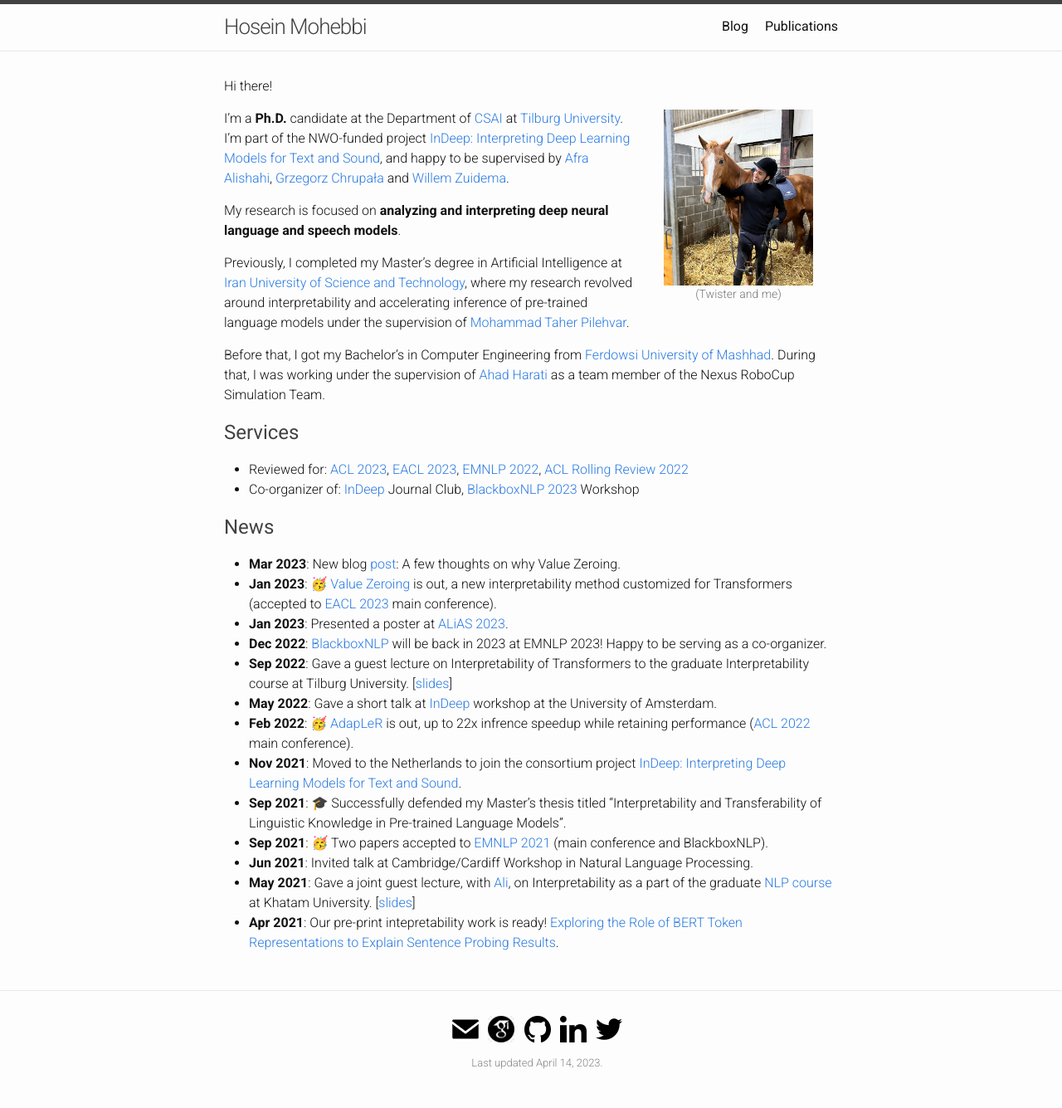
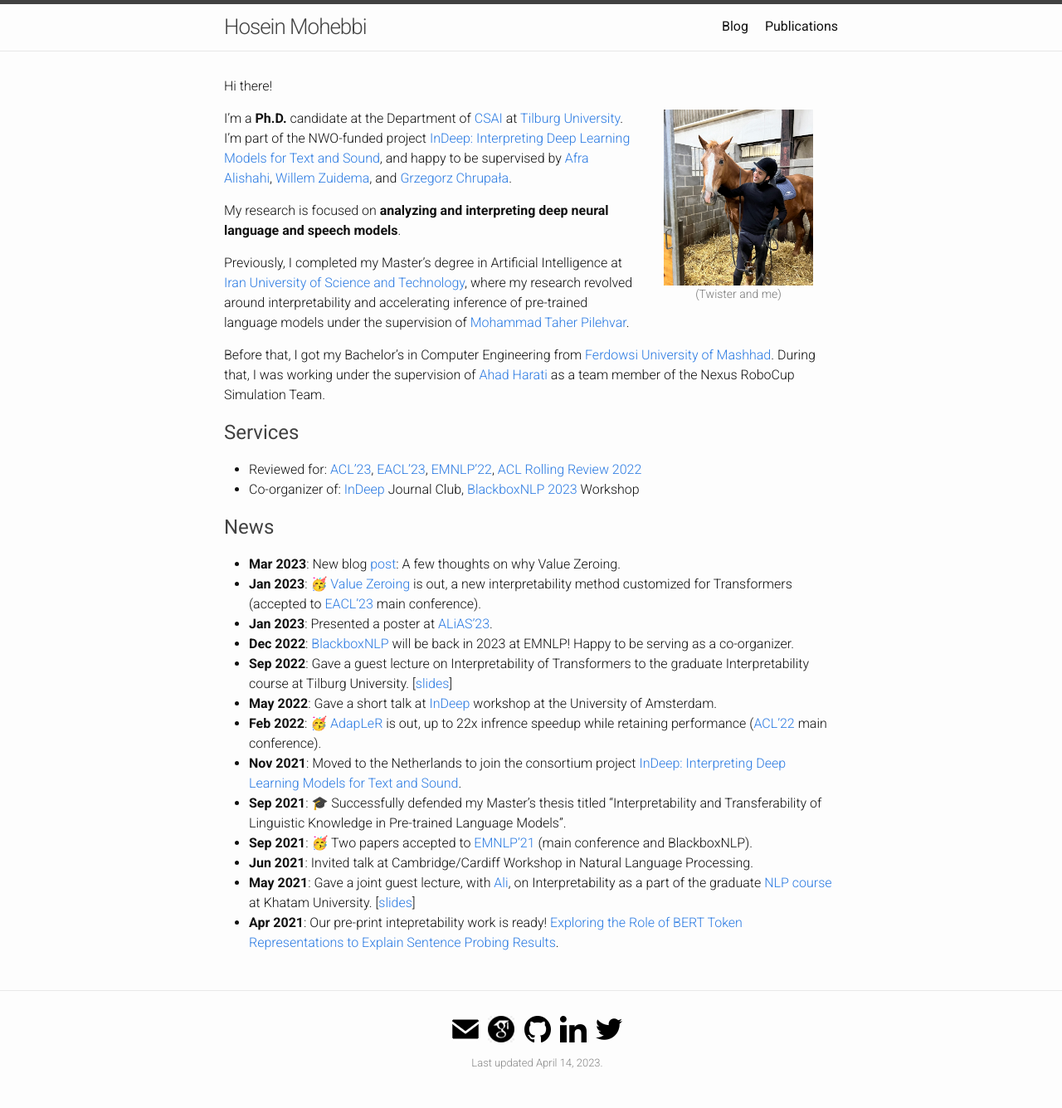
Before and after one commit to hmohebbi/hmohebbi.github.io, a Jekyll site: the page built from index.md, in a window 1280 px wide. Shown: the whole page at 83% size. Built offline with Jekyll 4.4.1, drawn with Linux system fonts in a browser that asks for light colours.

Commit message:
Update index.md

```diff
--- a/index.md
+++ b/index.md
@@ -21,7 +21,7 @@ layout: default
 
 Hi there!
 
-I'm a __Ph.D.__ candidate at the Department of [CSAI](https://www.tilburguniversity.edu/about/schools/tshd/departments/dca) at [Tilburg University](https://www.tilburguniversity.edu/). I'm part of the NWO-funded project [InDeep: Interpreting Deep Learning Models for Text and Sound](https://interpretingdl.github.io/), and happy to be supervised by [Afra Alishahi](http://afra.alishahi.name/), [Grzegorz Chrupała](https://grzegorz.chrupala.me/) and [Willem Zuidema](https://staff.fnwi.uva.nl/w.zuidema/).
+I'm a __Ph.D.__ candidate at the Department of [CSAI](https://www.tilburguniversity.edu/about/schools/tshd/departments/dca) at [Tilburg University](https://www.tilburguniversity.edu/). I'm part of the NWO-funded project [InDeep: Interpreting Deep Learning Models for Text and Sound](https://interpretingdl.github.io/), and happy to be supervised by [Afra Alishahi](http://afra.alishahi.name/), [Willem Zuidema](https://staff.fnwi.uva.nl/w.zuidema/), and [Grzegorz Chrupała](https://grzegorz.chrupala.me/).
 
 My research is focused on __analyzing and interpreting deep neural language and speech models__.
 
@@ -32,20 +32,20 @@ Before that, I got my Bachelor’s in Computer Engineering from [Ferdowsi Univer
 
 
 ## <span style="color:#424242">Services </span>
-* Reviewed for: [ACL 2023](https://2023.aclweb.org/), [EACL 2023](https://2023.eacl.org/), [EMNLP 2022](https://2022.emnlp.org/), [ACL Rolling Review 2022](https://aclrollingreview.org/)
+* Reviewed for: [ACL'23](https://2023.aclweb.org/), [EACL'23](https://2023.eacl.org/), [EMNLP'22](https://2022.emnlp.org/), [ACL Rolling Review 2022](https://aclrollingreview.org/)
 * Co-organizer of: [InDeep](https://interpretingdl.github.io/) Journal Club, [BlackboxNLP 2023](https://blackboxnlp.github.io/) Workshop
 
 ## <span style="color:#424242">News </span>
 * __Mar 2023__: New blog [post](https://hmohebbi.github.io/blog/value-zeroing): A few thoughts on why Value Zeroing.
-* __Jan 2023__: 🥳 [Value Zeroing](https://arxiv.org/abs/2301.12971) is out, a new interpretability method customized for Transformers (accepted to [EACL 2023](https://2023.eacl.org/) main conference).
-* __Jan 2023__: Presented a poster at [ALiAS 2023](https://staff.fnwi.uva.nl/w.zuidema/alias-2023/).
-* __Dec 2022__: [BlackboxNLP](https://blackboxnlp.github.io/) will be back in 2023 at EMNLP 2023! Happy to be serving as a co-organizer.
+* __Jan 2023__: 🥳 [Value Zeroing](https://arxiv.org/abs/2301.12971) is out, a new interpretability method customized for Transformers (accepted to [EACL'23](https://2023.eacl.org/) main conference).
+* __Jan 2023__: Presented a poster at [ALiAS'23](https://staff.fnwi.uva.nl/w.zuidema/alias-2023/).
+* __Dec 2022__: [BlackboxNLP](https://blackboxnlp.github.io/) will be back in 2023 at EMNLP! Happy to be serving as a co-organizer.
 * __Sep 2022__: Gave a guest lecture on Interpretability of Transformers to the graduate Interpretability course at Tilburg University. \[[slides](https://drive.google.com/file/d/1Z39YSfzpzzkqAiMxVdW1nOkudfYVgj_y/view?usp=sharing)\]
 * __May 2022__: Gave a short talk at [InDeep](https://interpretingdl.github.io/) workshop at the University of Amsterdam.
-* __Feb 2022__: 🥳 [AdapLeR](https://aclanthology.org/2022.acl-long.1/) is out, up to 22x infrence speedup while retaining performance ([ACL 2022](https://www.2022.aclweb.org/) main conference).
+* __Feb 2022__: 🥳 [AdapLeR](https://aclanthology.org/2022.acl-long.1/) is out, up to 22x infrence speedup while retaining performance ([ACL'22](https://www.2022.aclweb.org/) main conference).
 * __Nov 2021__: Moved to the Netherlands to join the consortium project [InDeep: Interpreting Deep Learning Models for Text and Sound](https://interpretingdl.github.io/).
 * __Sep 2021__: 🎓 Successfully defended my Master's thesis titled "Interpretability and Transferability of Linguistic Knowledge in Pre-trained Language Models".
-* __Sep 2021__: 🥳 Two papers accepted to [EMNLP 2021](https://2021.emnlp.org/) (main conference and BlackboxNLP).
+* __Sep 2021__: 🥳 Two papers accepted to [EMNLP'21](https://2021.emnlp.org/) (main conference and BlackboxNLP).
 * __Jun 2021__: Invited talk at Cambridge/Cardiff Workshop in Natural Language Processing.
 * __May 2021__: Gave a joint guest lecture, with [Ali](https://www.amodarressi.com/), on Interpretability as a part of the graduate [NLP course](https://teias-courses.github.io/nlp99/) at Khatam University. \[[slides](https://drive.google.com/file/d/1cAzlIlbuVAFZXz3gaFGBTRZwjq-_V2lb/view?usp=sharing)\]
 * __Apr 2021__: Our pre-print intepretability work is ready! [Exploring the Role of BERT Token Representations to Explain Sentence Probing Results](https://arxiv.org/abs/2104.01477).
```
